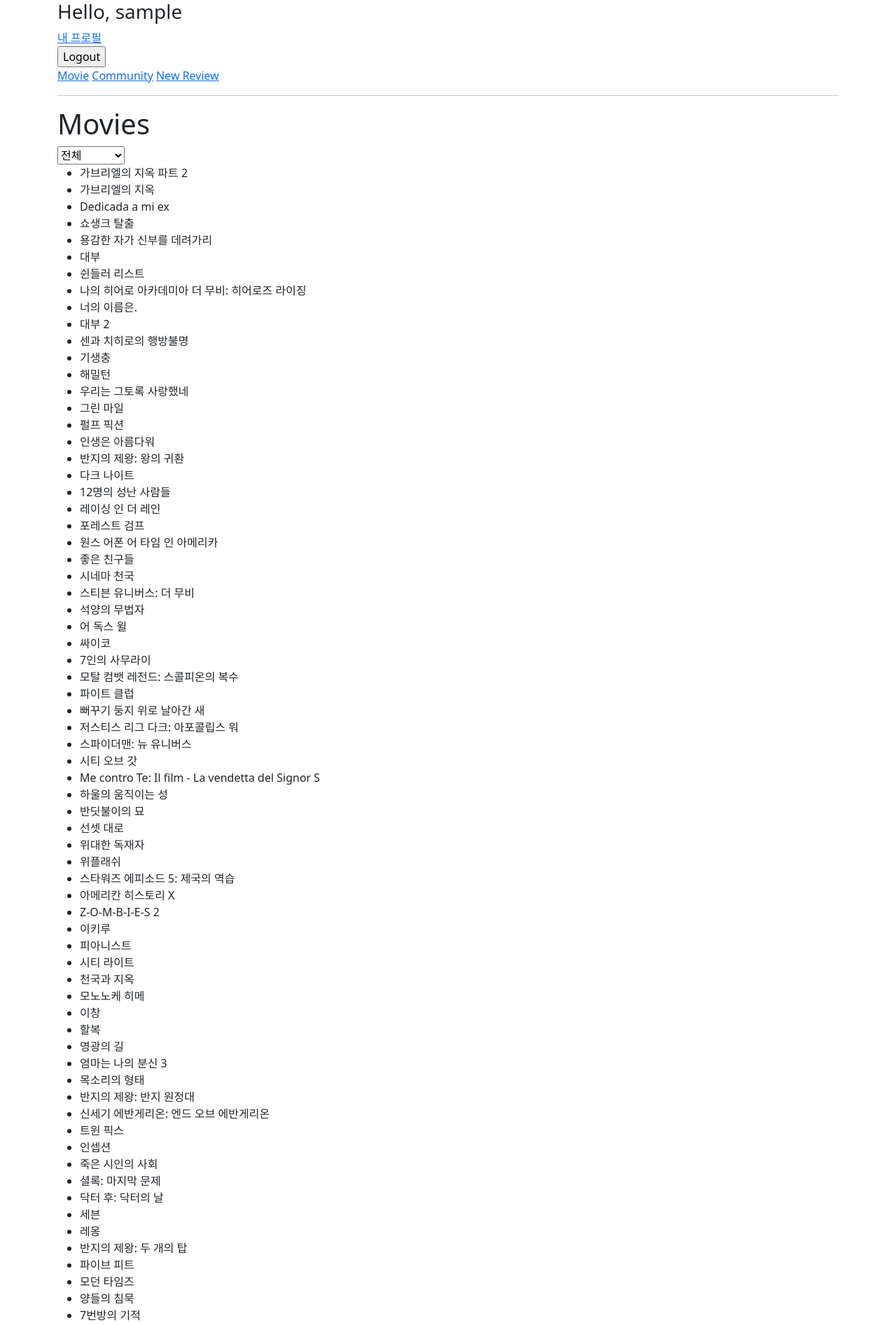
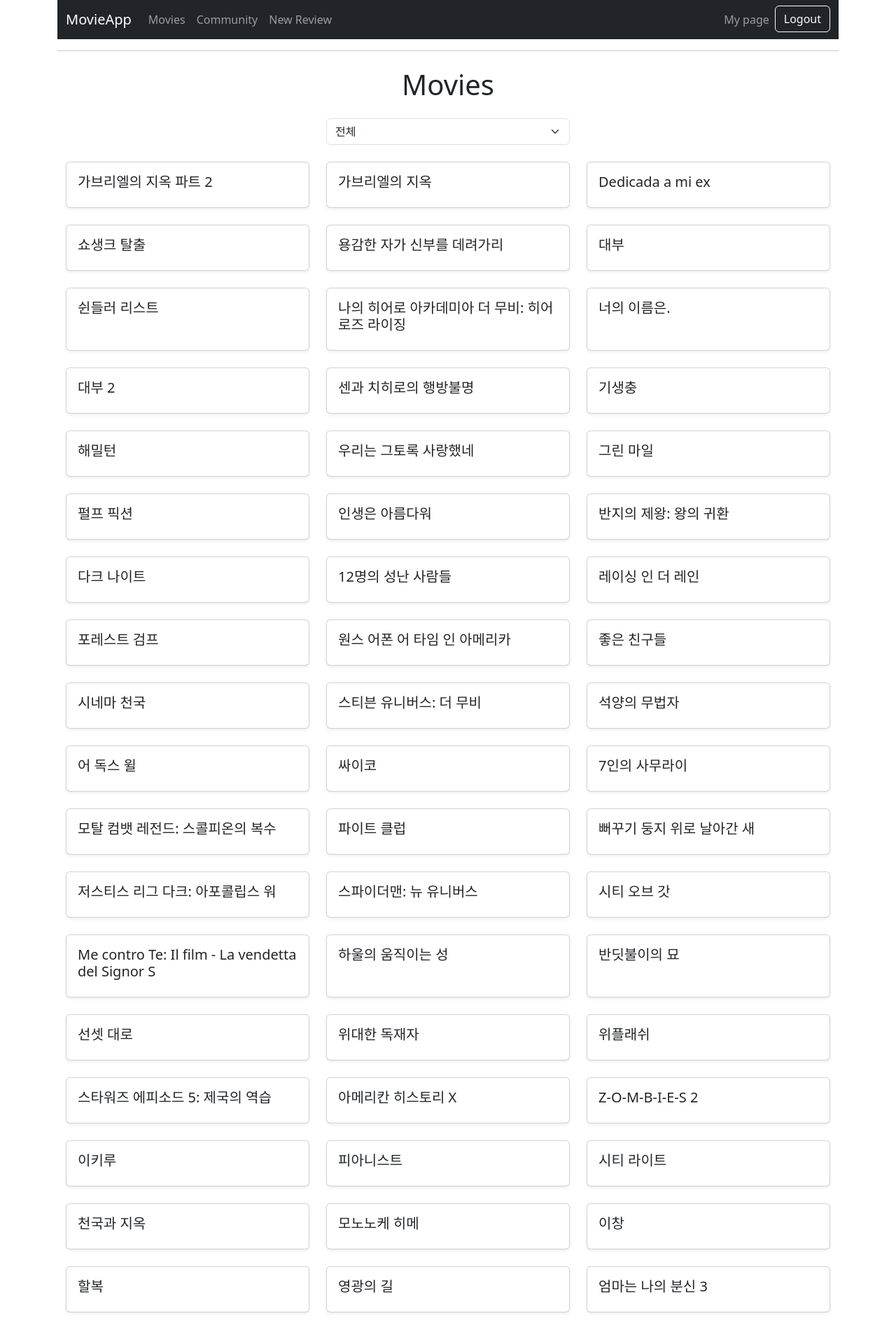
Before and after one commit to gmlgml5023/Movie_community_AJAX, a Django app: page /movies/ in a window 1280 px wide. Shown: the top 1893 px of the page at 70% size. Run offline with Django 4.2, Linux system fonts and the light colour scheme; the visitor is signed in with stand-in values (Sample User, id 1); data comes from the database, SQL or seed files in the repository.

Commit message:
[movies] bootstrap 적용

```diff
--- a/movies/templates/movies/index.html
+++ b/movies/templates/movies/index.html
@@ -1,56 +1,108 @@
 {% extends 'base.html' %}
 
 {% block content %}
-  <h1>Movies</h1>
+<div class="container my-4">
+  <h1 class="text-center mb-4">Movies</h1>
 
-  {% comment %} 필터 선택 {% endcomment %}
-  <select id="movie-select">
-    <option>전체</option>
+  <!-- 필터 선택 -->
+  <div class="row mb-4 justify-content-center">
+    <div class="col-md-4">
+      <select id="movie-select" class="form-select">
+        <option selected>전체</option>
         {% for genre in genres %}
           <option value="{{ genre.name }}">{{ genre.name }}</option>
         {% endfor %}
       </select>
+    </div>
+  </div>
 
+  <!-- 영화 목록 표시 -->
+  <div id="loading-spinner" class="text-center my-4 d-none">
+    <div class="spinner-border text-primary" role="status">
+      <span class="visually-hidden">Loading...</span>
+    </div>
+  </div>
 
-  <ul id="movie-list">
+  <div class="row" id="movie-list">
     {% for movie in movies %}
-    <li>{{ movie.title }}</li>
+      <div class="col-md-4 mb-4">
+        <div class="card h-100 shadow-sm">
+          <div class="card-body">
+            <h5 class="card-title">{{ movie.title }}</h5>
+          </div>
+        </div>
+      </div>
     {% endfor %}
-  </ul>
+  </div>
+</div>
 
+<!-- Axios CDN -->
 <script src="https://cdn.jsdelivr.net/npm/axios/dist/axios.min.js"></script>
+<!-- Bootstrap CDN -->
+<link href="https://cdn.jsdelivr.net/npm/bootstrap@5.3.0/dist/css/bootstrap.min.css" rel="stylesheet">
+<script src="https://cdn.jsdelivr.net/npm/bootstrap@5.3.0/dist/js/bootstrap.bundle.min.js"></script>
+
 <script>
-    document.querySelector('#movie-select').addEventListener('change', function(event) {
-      const genreName = event.target.value
+  const movieSelect = document.querySelector('#movie-select');
+  const movieList = document.getElementById('movie-list');
+  const loadingSpinner = document.getElementById('loading-spinner');
+
+  // 장르 선택 변경 이벤트 리스너
+  movieSelect.addEventListener('change', function(event) {
+    const genreName = event.target.value;
+
+    // 로딩 스피너 표시
+    loadingSpinner.classList.remove('d-none');
+    movieList.innerHTML = '';
 
     // axios로 서버에 GET 요청 보내기
     axios.get('/movies/filter-genre/', {
-        params: {
-          genre: genreName
-        }
+      params: { genre: genreName }
     })
     .then(function(response) {
-        // 성공적으로 데이터를 받으면
-        const movies = response.data
-        upDateMovieList(movies)
+      const movies = response.data;
+      upDateMovieList(movies);
     })
     .catch(function(error) {
-        console.error('영화 목록을 가져오는 데 오류가 발생했습니다', error)
+      console.error('영화 목록을 가져오는 데 오류가 발생했습니다', error);
     })
-    })
+    .finally(function() {
+      // 로딩 스피너 숨기기
+      loadingSpinner.classList.add('d-none');
+    });
+  });
 
-    // 영화 목록을 화면에 업데이트
+  // 영화 목록 업데이트
   function upDateMovieList(movies) {
-      const movieList = document.getElementById('movie-list')
-      movieList.innerHTML = ''  // 기존 영화 목록을 초기화
+    movieList.innerHTML = '';  // 기존 영화 목록 초기화
 
-      // 새로운 영화 목록을 추가
-      movies.forEach(function(movie){
-        const li = document.createElement('li')
-        li.textContent = movie.title
-        movieList.appendChild(li)
-      })
+    if (movies.length === 0) {
+      movieList.innerHTML = '<p class="text-center text-muted">선택한 장르의 영화가 없습니다.</p>';
+      return;
+    }
+
+    // 새로운 영화 목록 추가
+    movies.forEach(function(movie) {
+      const colDiv = document.createElement('div');
+      colDiv.className = 'col-md-4 mb-4';
+
+      const cardDiv = document.createElement('div');
+      cardDiv.className = 'card h-100 shadow-sm';
+
+      const cardBody = document.createElement('div');
+      cardBody.className = 'card-body';
+
+      const cardTitle = document.createElement('h5');
+      cardTitle.className = 'card-title';
+      cardTitle.textContent = movie.title;
+
+      cardBody.appendChild(cardTitle);
+      cardDiv.appendChild(cardBody);
+      colDiv.appendChild(cardDiv);
+
+      movieList.appendChild(colDiv);
+    });
   }
 </script>
 
-{% endblock  %}
+{% endblock %}
--- a/templates/base.html
+++ b/templates/base.html
@@ -3,27 +3,58 @@
 <head>
   <meta charset="UTF-8">
   <meta name="viewport" content="width=device-width, initial-scale=1.0">
-  <link href="https://cdn.jsdelivr.net/npm/bootstrap@5.3.3/dist/css/bootstrap.min.css" rel="stylesheet" integrity="sha384-QWTKZyjpPEjISv5WaRU9OFeRpok6YctnYmDr5pNlyT2bRjXh0JMhjY6hW+ALEwIH" crossorigin="anonymous">  <title>Document</title>
+  <link href="https://cdn.jsdelivr.net/npm/bootstrap@5.3.3/dist/css/bootstrap.min.css" rel="stylesheet" integrity="sha384-QWTKZyjpPEjISv5WaRU9OFeRpok6YctnYmDr5pNlyT2bRjXh0JMhjY6hW+ALEwIH" crossorigin="anonymous">
   <title>Document</title>
 </head>
 <body>
   <div class="container">
-    <nav>
-      {% if user.is_authenticated %}
-        <h3>Hello, {{ user.username }}</h3>
-        <a href="{% url 'accounts:profile' user.username %}">내 프로필</a>
-        <form action="{% url 'accounts:logout' %}" method="POST">
-          {% csrf_token %}
-          <input type="submit" value="Logout">
-        </form>
-        <a href="{% url 'movies:index'%}">Movie</a>
-        <a href="{% url 'community:index'%}">Community</a>
-        <a href="{% url 'community:create'%}">New Review</a>
-      {% else %}
-        <a href="{% url 'accounts:signup' %}">Signup</a>
-        <a href="{% url 'accounts:login' %}">Login</a>
-      {% endif %}
+    <!-- Bootstrap Navbar -->
+    <nav class="navbar navbar-expand-lg navbar-dark bg-dark">
+      <div class="container-fluid">
+        <a class="navbar-brand" href="{% url 'movies:index' %}">MovieApp</a>
+        <button class="navbar-toggler" type="button" data-bs-toggle="collapse" data-bs-target="#navbarNav" aria-controls="navbarNav" aria-expanded="false" aria-label="Toggle navigation">
+          <span class="navbar-toggler-icon"></span>
+        </button>
+
+        <div class="collapse navbar-collapse" id="navbarNav">
+          <ul class="navbar-nav me-auto mb-2 mb-lg-0">
+            <li class="nav-item">
+              <a class="nav-link" href="{% url 'movies:index' %}">Movies</a>
+            </li>
+            <li class="nav-item">
+              <a class="nav-link" href="{% url 'community:index' %}">Community</a>
+            </li>
+            <li class="nav-item">
+              <a class="nav-link" href="{% url 'community:create' %}">New Review</a>
+            </li>
+          </ul>
+
+          <ul class="navbar-nav ms-auto">
+            {% if user.is_authenticated %}
+              <li class="nav-item">
+                <a class="nav-link" href="{% url 'accounts:profile' user.username %}">
+                  My page
+                </a>
+              </li>
+              <li class="nav-item">
+                <form action="{% url 'accounts:logout' %}" method="POST" class="d-flex">
+                  {% csrf_token %}
+                  <button class="btn btn-outline-light" type="submit">Logout</button>
+                </form>
+              </li>
+            {% else %}
+              <li class="nav-item">
+                <a class="nav-link" href="{% url 'accounts:signup' %}">Signup</a>
+              </li>
+              <li class="nav-item">
+                <a class="nav-link" href="{% url 'accounts:login' %}">Login</a>
+              </li>
+            {% endif %}
+          </ul>
+        </div>
+      </div>
     </nav>
+
     <hr>
     {% block content %}
     {% endblock content %}
```
Also changed, not shown: community/templates/community/create.html (+35 -8 lines), community/templates/community/detail.html (+40 -23 lines), community/templates/community/index.html (+31 -23 lines). Lines whose indentation alone changed are shown as unchanged.
